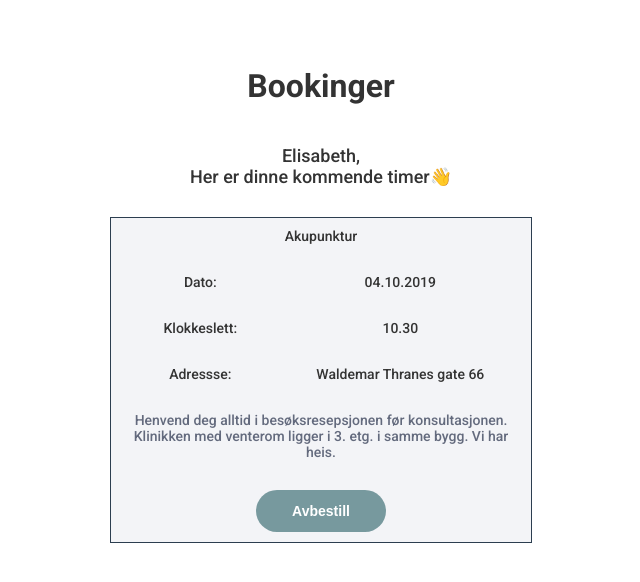
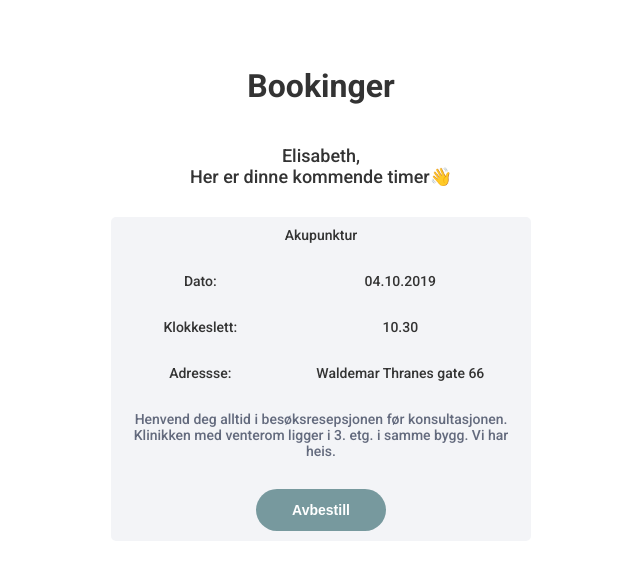
Before and after one commit to hansmaast/Studentklinikken-gruppe42, a Vue app: page /mybookings in a window 1280 px wide. Shown: the top 582 px of the page, without its empty margins (319-959 px from the left). Built offline with nearby package versions, Linux system fonts and the light colour scheme.

Commit message:
Tiny refactor

```diff
--- a/src/views/MyBookings.vue
+++ b/src/views/MyBookings.vue
@@ -101,9 +101,9 @@
     }
 
     .bookingCard {
-        border: 1px solid;
         width: 85vw;
         max-width: 400px;
+        border-radius: 5px;
         display: grid;
         grid-template-areas: "head head head" "a b b" "c d d" "e f f" "info info info" "foot foot foot";
         background-color: rgba(28, 42, 105, 0.05);;
```
